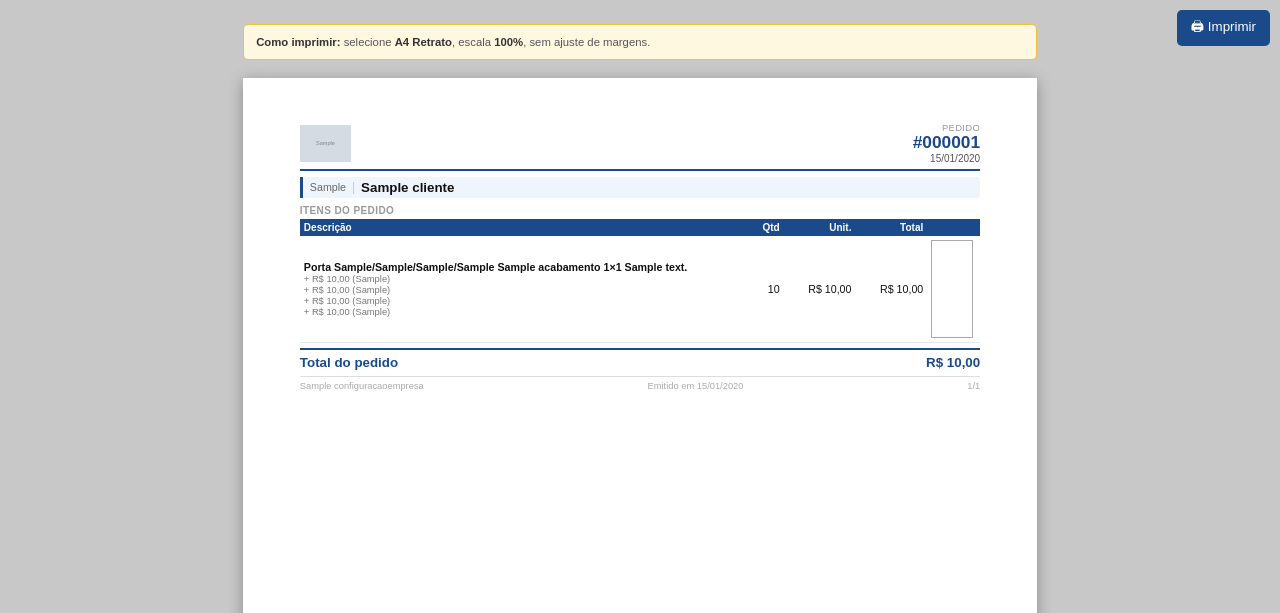
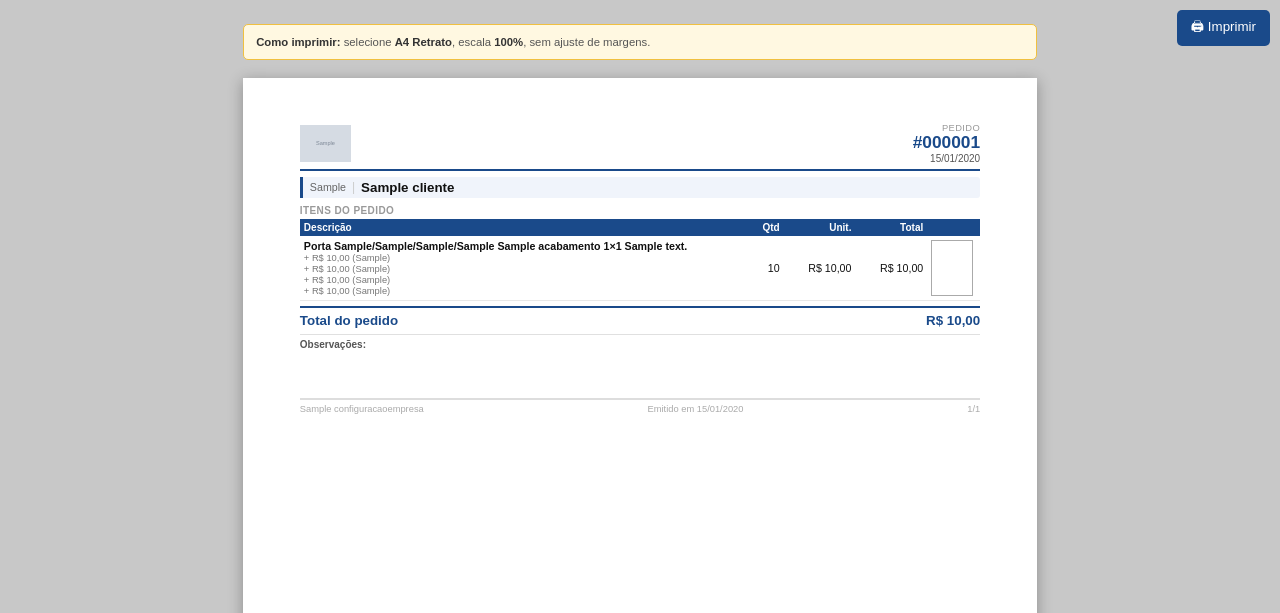
Before and after one commit to ramonrduarte/sistema-portas, a Django app: page /pedidos/1/imprimir/ in a window 1280 px wide. Shown: the top 613 px of the page. Run offline with Django 5.2, Linux system fonts and the light colour scheme; a user stored in the database is signed in; tables that the repository leaves empty hold one stand-in row (values such as "Sample post"); grey boxes marked "Sample" are stand-in pictures.

Commit message:
Impressão: retângulo menor (15mm) e observações sempre visíveis
- Reduz altura do retângulo de anotação de 26mm para 15mm
- Observações sempre mostradas na última página: texto se preenchido,
  linha em branco para escrita manual se vazio

Co-Authored-By: Claude Sonnet 4.6 <noreply@anthropic.com>

```diff
--- a/portas/templates/portas/pedido/pedido_imprimir.html
+++ b/portas/templates/portas/pedido/pedido_imprimir.html
@@ -163,7 +163,7 @@
     }
 
     /* ── Retângulo de anotação ───────────────────────────────── */
-    .anot { width: 11mm; height: 26mm; border: 1px solid #aaa; }
+    .anot { width: 11mm; height: 15mm; border: 1px solid #aaa; }
 
     /* ── Observações ─────────────────────────────────────────── */
     .obs-wrap {
@@ -295,13 +295,15 @@
     <span>R$&nbsp;{{ total_pedido|floatformat:2 }}</span>
   </div>
 
-  <!-- ── Observações (só na última página, se houver) ──────── -->
-  {% if pedido.observacoes %}
+  <!-- ── Observações (última página) ──────────────────────── -->
   <div class="obs-wrap">
     <div class="obs-lbl">Observações:</div>
+    {% if pedido.observacoes %}
     <div class="obs-txt">{{ pedido.observacoes }}</div>
+    {% else %}
+    <div style="height:12mm; border-bottom: 1px solid #ddd; margin-top: 3px;"></div>
+    {% endif %}
   </div>
-  {% endif %}
   {% endif %}
 
   <!-- ── Rodapé (em todas as páginas) ─────────────────────── -->
```
